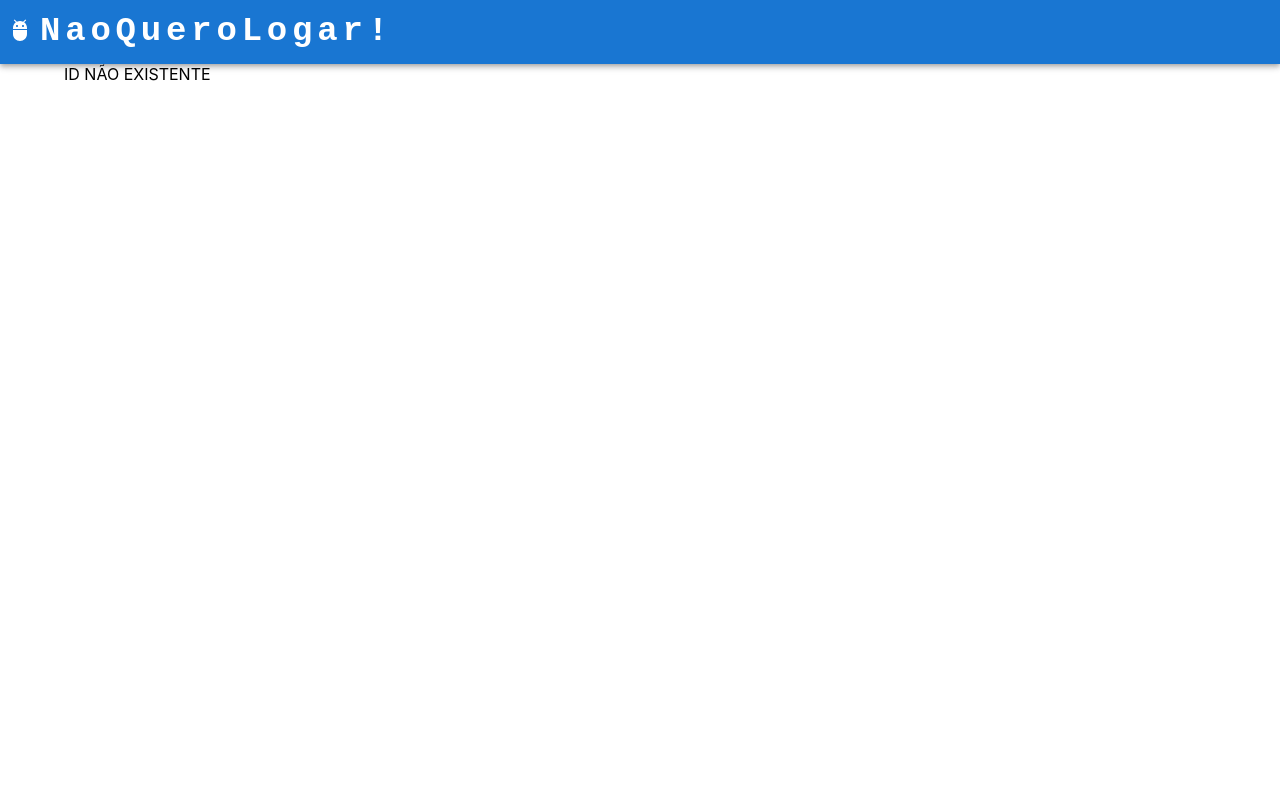
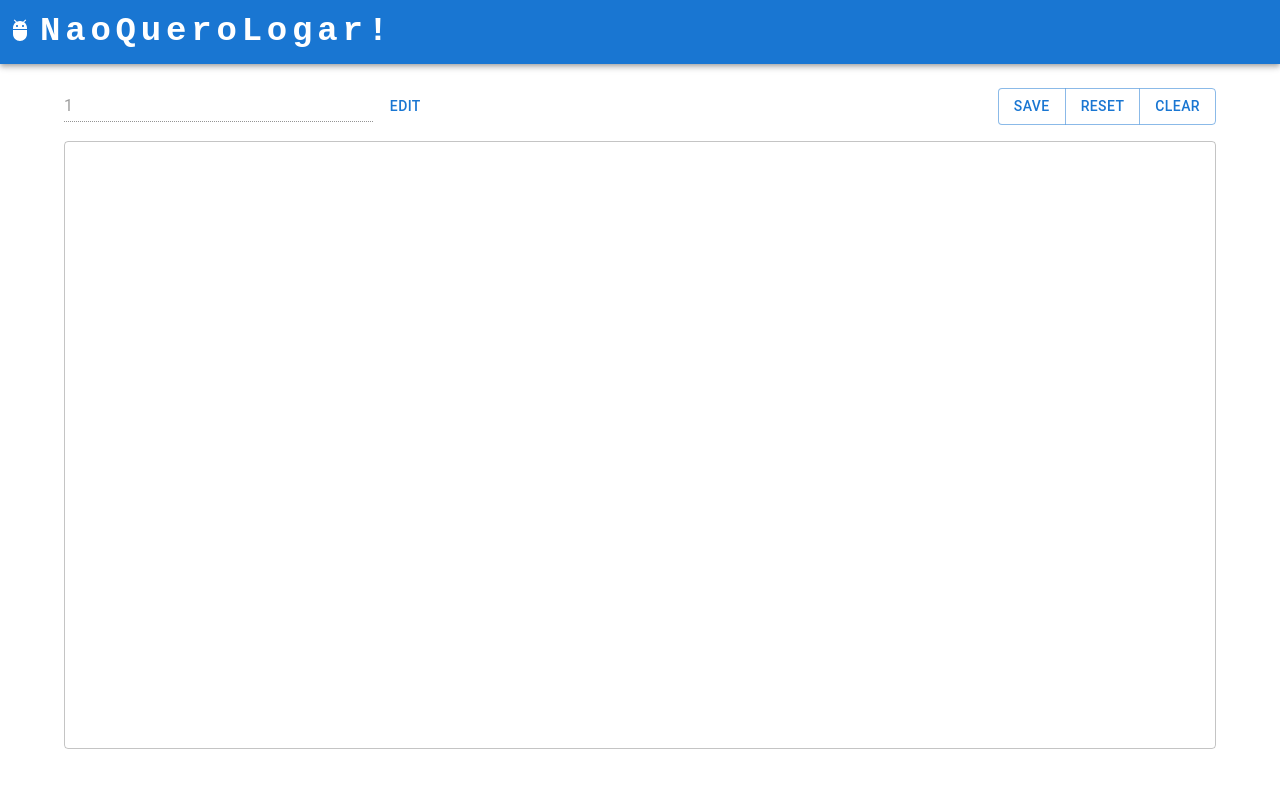
Before and after one commit to fduaibs/dontwannalogin-frontend, a Next.js app: page /1 in a window 1280 px wide. Shown: the top 788 px of the page. Built offline with nearby package versions, Linux system fonts and the light colour scheme; no server answers.

Commit message:
fix: loading logic

```diff
--- a/pages/[id].tsx
+++ b/pages/[id].tsx
@@ -102,15 +102,21 @@ const TextBox = ({ annotation, handleChange }: { annotation: string, handleChang
   );
 }
 
-const Content = ({ id, trueId }: { id: string | string[] | undefined, trueId: string }) => {
+const Content = ({ id }: { id: string | string[] | undefined }) => {
   const [annotation, setAnnotation] = useState('');
+  const { fetchedAnnotation, isAnnotationLoading } = useAnnotation(id);
+  const trueId = fetchedAnnotation?._id;
 
-  const { fetchedAnnotation, isAnnotationLoading, isAnnotationError } = useAnnotation(id);
+  const router = useRouter();
+  if (fetchedAnnotation?.alias && id != fetchedAnnotation.alias) {
+    router.push(`${fetchedAnnotation.alias}`)
+  }
+
   const { mutate } = useSWRConfig();
 
   useEffect(() => {
     if (!isAnnotationLoading) setAnnotation(fetchedAnnotation?.data || '');
-  }, [id])
+  }, [isAnnotationLoading])
 
   const handleChange = (event: React.ChangeEvent<HTMLInputElement>) => {
     setAnnotation(event.target.value);
@@ -178,21 +184,14 @@ const Annotations: NextPage = () => {
   const router = useRouter();
   const { id } = router.query;
 
-  const { fetchedAnnotation } = useAnnotation(id);
-  const trueId = fetchedAnnotation?._id;
-
-  if (fetchedAnnotation?.alias && id != fetchedAnnotation.alias) {
-    router.push(`${fetchedAnnotation.alias}`)
-  }
-
   return (
     <Grid container spacing={0}>
       <MyAppBar />
       <Container fixed>
-        {trueId ? (
-          <Content id={id} trueId={trueId} />
+        {id ? (
+          <Content id={id} />
         ) : (
-          <div>ID NÃO EXISTENTE</div>
+          <CircularProgress />
         )}
       </Container >
     </Grid>
```
